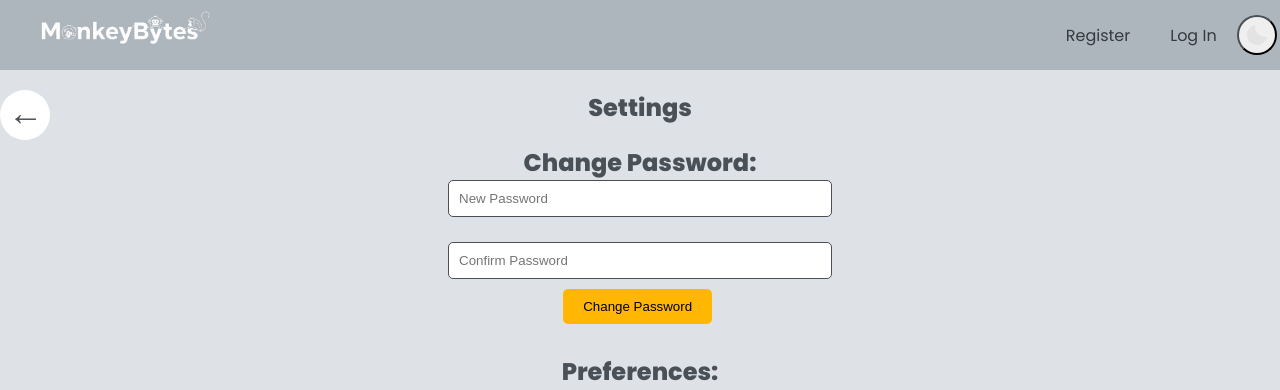
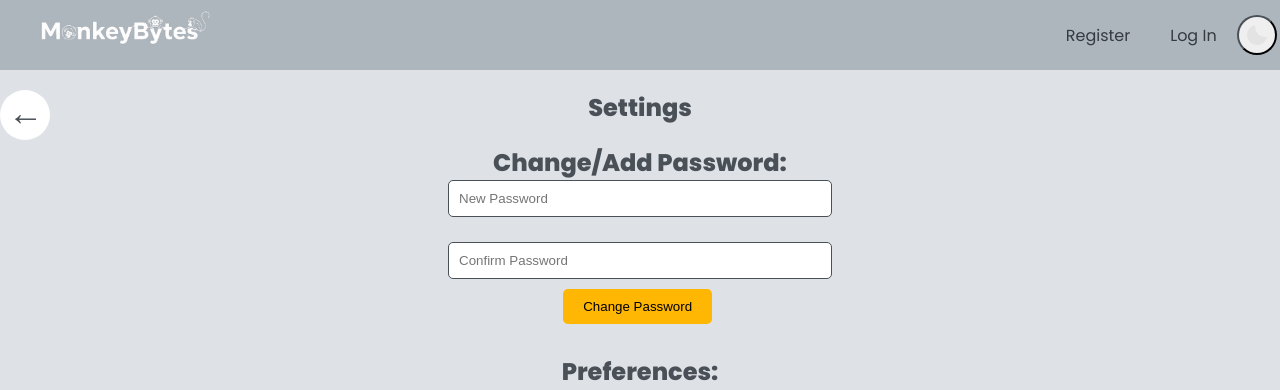
Before and after one commit to Sricharan106/Monkey-bytes, a Flask app: template templates/settings.html in a window 1280 px wide. Shown: the top 390 px of the page. Run offline with Flask 3, Linux system fonts and the light colour scheme; the template is opened without the code that fills it, so the values that code supplies are empty; some libraries are stand-ins or nearby versions.

Commit message:
Update settings.html

```diff
--- a/templates/settings.html
+++ b/templates/settings.html
@@ -8,7 +8,7 @@
 <a class="Back" href="/Dashboard">&larr;</a>
 <h2 class="title">Settings</h2>
 <form method="POST">
-    <h3 class="title">Change Password:</h3>
+    <h3 class="title">Change/Add Password:</h3>
     <input class="password-input" type="password" name="new_password" placeholder="New Password"
         required autocomplete="off"><br>
     <input class="password-input" type="password" name="confirm_password"
```
